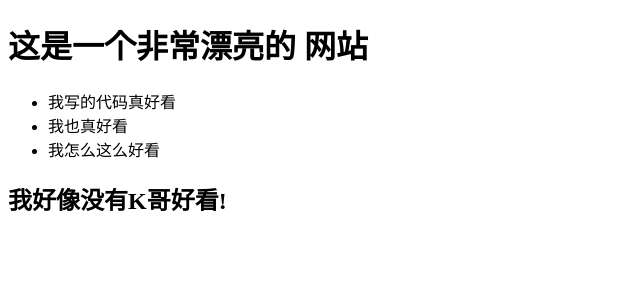
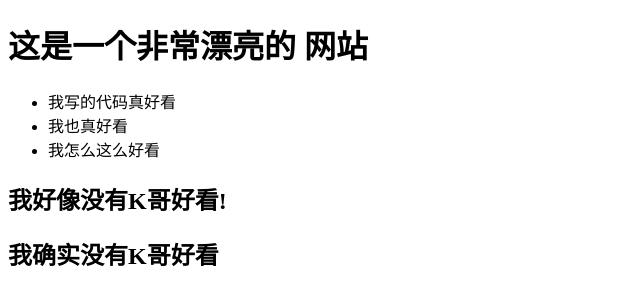
Before and after one commit to AK-DSB/learn-git, a plain HTML site: page index.html in a window 1280 px wide. Shown: the whole page, without its empty margins (0-640 px from the left). Drawn offline with Linux system fonts and the light colour scheme.

Commit message:
第三次update

```diff
--- a/index.html
+++ b/index.html
@@ -16,6 +16,7 @@
         <li>我怎么这么好看</li>
     </ul>
     <h2>我好像没有K哥好看!</h2>
+    <h2>我确实没有K哥好看</h2>
 </body>
 
 </html>
```
